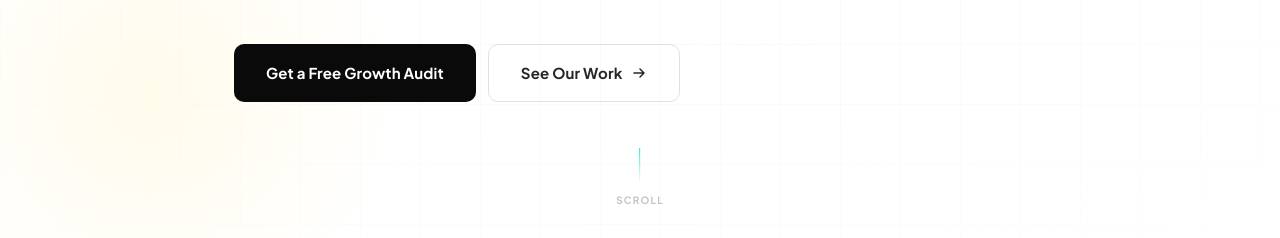
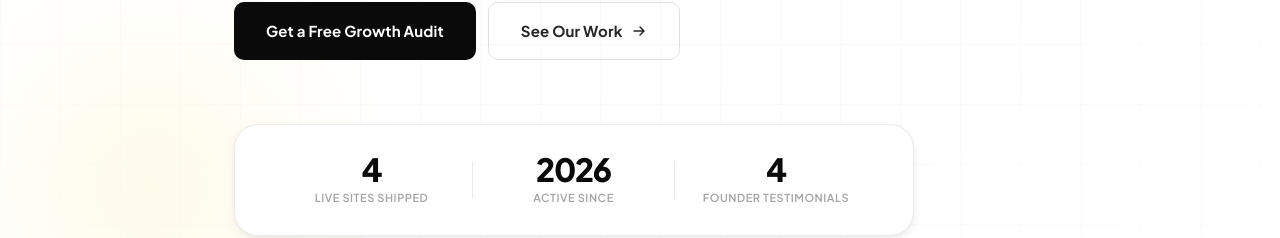
Before and after one commit to mahenderoffl/waveseed_growth, a React (Vite) app: page / in a window 1280 px wide. Shown: the part 556-794 px from the top of the page. Built offline with nearby package versions, Linux system fonts and the light colour scheme; no server answers.

Commit message:
Add verified hero stats from real shipped work
Show only evidence-backed numbers: 4 live sites, active since 2026,
and 4 founder testimonials. No revenue, retention, or headcount claims.

```diff
--- a/src/components/Hero.jsx
+++ b/src/components/Hero.jsx
@@ -2,6 +2,13 @@ import { useEffect, useState } from 'react'
 import styles from './Hero.module.css'
 
 const PAYOFFS = ['Market Dominance', 'Unstoppable Growth', 'Unfair Advantage']
+
+// Only numbers we can verify from live client sites + public WaveSeed Growth launch.
+const stats = [
+  { value: '4', label: 'Live sites shipped' },
+  { value: '2026', label: 'Active since' },
+  { value: '4', label: 'Founder testimonials' },
+]
 
 function useRotatingPayoff(words, { hold = 2600, exit = 320, enter = 700 } = {}) {
   const [index, setIndex] = useState(0)
@@ -79,6 +86,19 @@ export default function Hero() {
             </svg>
           </a>
         </div>
+
+        {/* Verified stats only — no invented revenue/retention/headcount */}
+        <div className={`${styles.statsBar} reveal reveal-delay-4`}>
+          {stats.map((s, i) => (
+            <div key={s.label} className={styles.statWrap}>
+              <div className={styles.stat}>
+                <div className={styles.statNum}>{s.value}</div>
+                <div className={styles.statLabel}>{s.label}</div>
+              </div>
+              {i < stats.length - 1 && <div className={styles.statDivider} />}
+            </div>
+          ))}
+        </div>
       </div>
 
       {/* Scroll indicator */}
--- a/src/components/Hero.module.css
+++ b/src/components/Hero.module.css
@@ -116,7 +116,7 @@
   display: flex;
   gap: 12px;
   flex-wrap: wrap;
-  margin-bottom: 0;
+  margin-bottom: 64px;
 }
 
 /* ── Stats bar ── */
```
